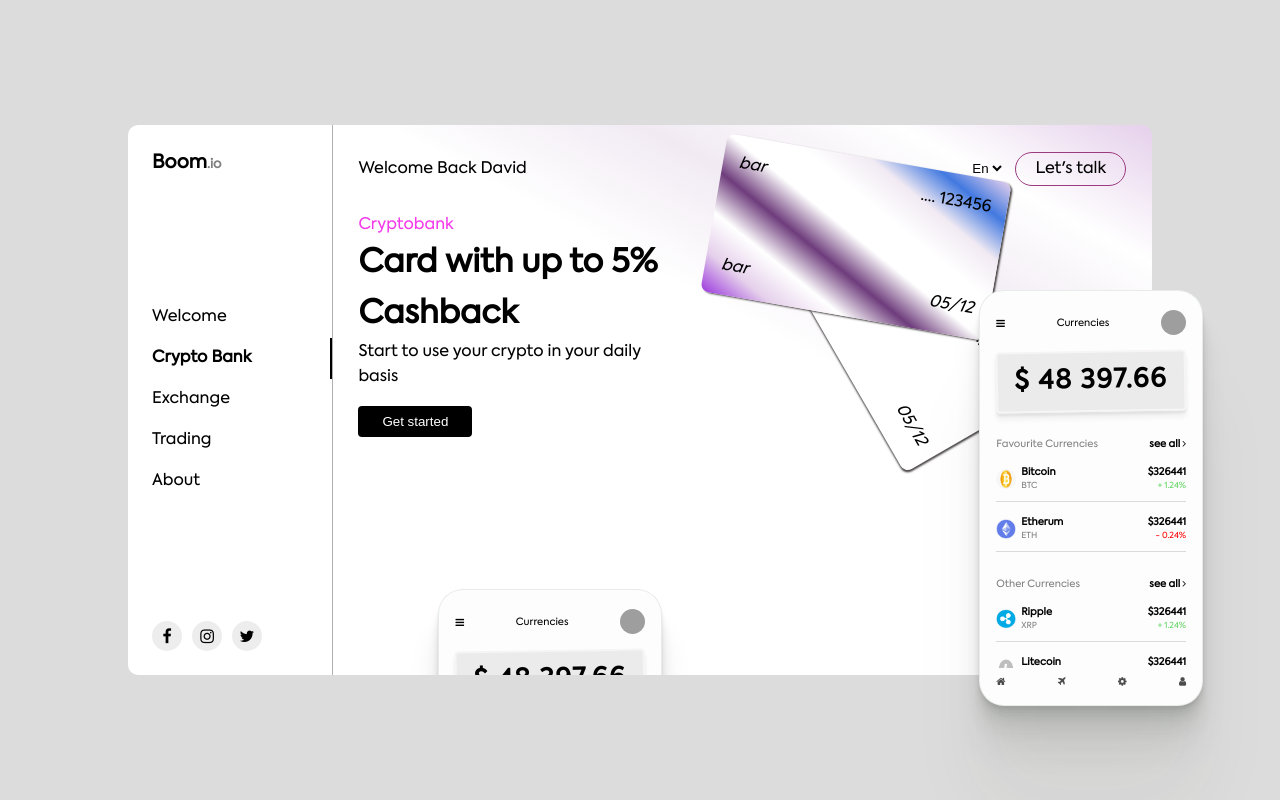
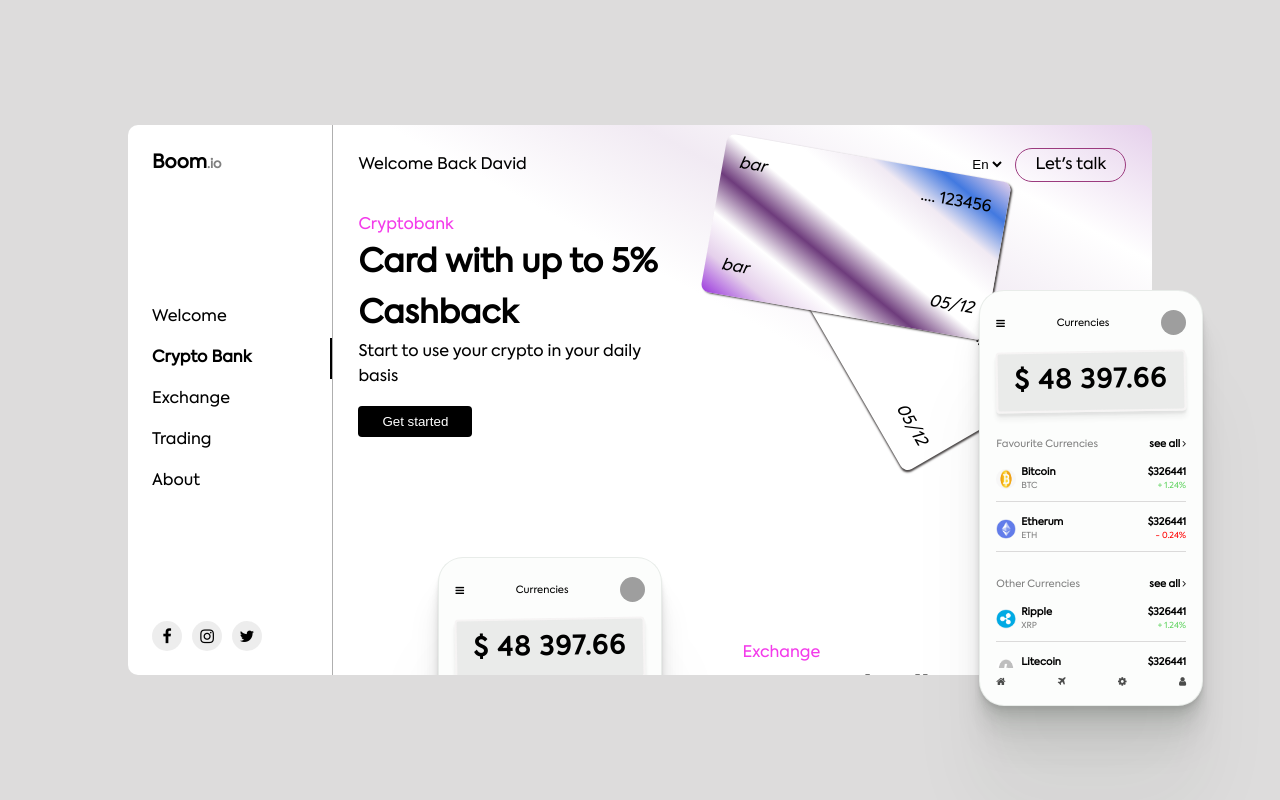
Before and after one commit to Fatimah019/teamapt, a React (Create React App) app: page /#welcome in a window 1280 px wide. Both pictures are taken after a click on the item "Crypto Bank". Built offline with nearby package versions, Linux system fonts and the light colour scheme; grey boxes are pictures that could not be loaded.

Commit message:
anmate card on scroll

```diff
--- a/src/Components/CryptoBank/index.css
+++ b/src/Components/CryptoBank/index.css
@@ -5,12 +5,21 @@
   /* margin-top: 2rem; */
 }
 
-.crypto-container .right {
+.no-right-animate {
+  display: none;
+  /* flex: 0.6;
+  display: flex;
+  align-items: center;
+  justify-content: center;
+  animation: 2s ease-in-out normal animateCardDown; */
+}
+
+.right-animate {
   flex: 0.6;
   display: flex;
   align-items: center;
   justify-content: center;
-  /* animation: 2s ease-in-out normal animateCard; */
+  animation: 1s ease-in-out normal animateCard;
 }
 .crypto-container .left {
   flex: 0.4;
@@ -43,9 +52,22 @@
   from {
     transform: translate(-100%, 100%);
     left: 0;
+    display: none;
   }
   to {
     transform: translate(0%, 0%);
     left: 100%;
+    display: block;
   }
 }
+@keyframes animateCardDown {
+  from {
+    transform: translate(0%, 0%);
+    left: 100%;
+  }
+  to {
+    transform: translate(-100%, 100%);
+    left: 0%;
+    display: none;
+  }
+}
--- a/src/Components/CryptoBank/index.jsx
+++ b/src/Components/CryptoBank/index.jsx
@@ -1,8 +1,17 @@
 import React from "react";
 import "./index.css";
 import Card from "../UI/atmcard";
+import { useLocation } from "react-router";
 
 const CryptoBank = () => {
+  const location = useLocation();
+  console.log(location.hash);
+
+  if (location.hash === "#cryptobank") {
+    console.log("yay");
+  }
+
+  const checkLocation = location.hash === "#cryptobank" ? "right-animate" : "no-right-animate";
   return (
     <div className="crypto-container">
       <div className="left">
@@ -13,7 +22,7 @@ const CryptoBank = () => {
           <button>Get started</button>
         </div>
       </div>
-      <div className="right">
+      <div className={checkLocation}>
         <Card />
       </div>
     </div>
--- a/src/Components/Header/index.css
+++ b/src/Components/Header/index.css
@@ -5,6 +5,8 @@ header {
   position: sticky;
   top: 0;
   z-index: 999999;
+  height: 5rem;
+  /* background: blue; */
   /* margin-top: 20px; */
 }
 header .header-right select {
--- a/src/Components/Home/index.css
+++ b/src/Components/Home/index.css
@@ -27,7 +27,6 @@
   width: 75%;
   margin-left: 22.5%;
   margin-right: 2.5%;
-  padding-top: 1rem;
   height: 100%;
   overflow-x: hidden;
   overflow-y: auto;
@@ -40,14 +39,17 @@
 #welcome,
 #cryptobank,
 #exchange {
-  margin-top: 4rem;
+  margin-top: 2rem;
 }
-#header {
-  position: sticky;
-  top: 0;
-  padding: 1rem 0rem;
-  z-index: 1;
+
+.main {
+  /* background: blue; */
 }
+.main-inner {
+  /* margin-top: 4rem; */
+  /* background: red; */
+}
+
 /*
 
 
--- a/src/Components/Home/index.jsx
+++ b/src/Components/Home/index.jsx
@@ -24,9 +24,9 @@ const Home = () => {
 
   const handleScroll = (evt) => {
     const scroll_y_value = evt.target.scrollTop;
-    if (scroll_y_value + 140 > exchangeRef.current.offsetTop) {
+    if (scroll_y_value > exchangeRef.current.offsetTop - 100) {
       history.push("/#exchange");
-    } else if (scroll_y_value + 140 > cryptoBankRef.current.offsetTop) {
+    } else if (scroll_y_value > cryptoBankRef.current.offsetTop - 100) {
       history.push("/#cryptobank");
     } else {
       history.push("/#welcome");
@@ -37,9 +37,9 @@ const Home = () => {
     <div className="home" onScroll={handleScroll}>
       <SideBar />
       <div className="main">
-        <div id="header">
         <Header />
-        </div>
+
+        <div className="main-inner">
           <div id="welcome" ref={welcomeRef}>
             <Welcome />
           </div>
@@ -48,6 +48,7 @@ const Home = () => {
           </div>
           <div id="exchange" ref={exchangeRef}>
             <Exchange />
+          </div>
         </div>
       </div>
       <button
```
Lines whose indentation alone changed are shown as unchanged.
